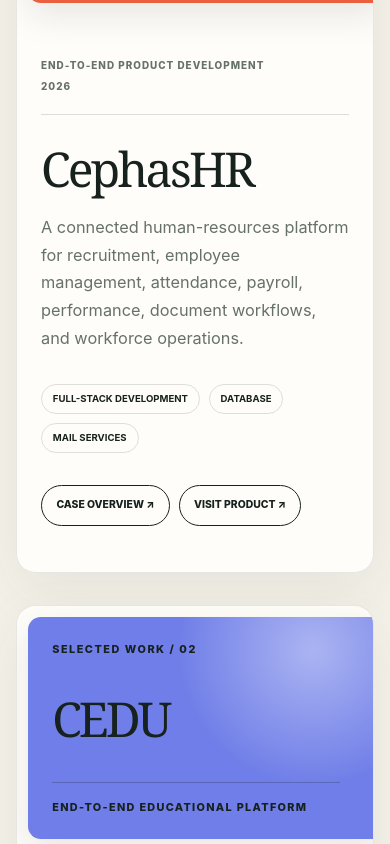
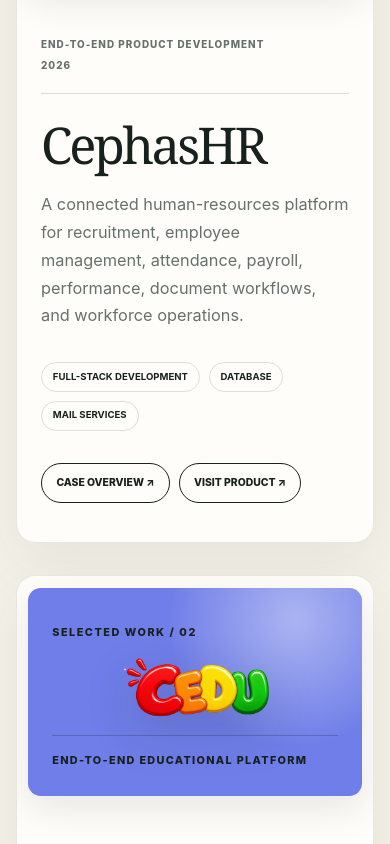
Before and after one commit to Akindelefelix1/MyPortfolio, a React (Vite) app: page /portfolio in a window 390 px wide. Shown: the part 940-1784 px from the top of the page. Built offline with nearby package versions, Linux system fonts and the light colour scheme.

Commit message:
feat: add logo image support to projects and enhance HomeProjects layout

```diff
--- a/src/components/sections/HomeProjects.tsx
+++ b/src/components/sections/HomeProjects.tsx
@@ -24,7 +24,7 @@
               <div className="portfolio-project-visual">
                 <div className="portfolio-project-placeholder" aria-hidden="true">
                   <span>Selected work / {project.number}</span>
-                  <strong>{project.title}</strong>
+                  {project.logoImage ? <img className="portfolio-project-logo" src={project.logoImage} alt="" /> : <strong>{project.title}</strong>}
                   <small>{project.category}</small>
                 </div>
               </div>
--- a/src/data/portfolio.ts
+++ b/src/data/portfolio.ts
@@ -23,7 +23,7 @@
   {
     id: 2, number: '02', title: 'CEDU', category: 'End-to-end educational platform', year: '2026',
     description: 'A family-centred learning and gaming platform connecting learner journeys, household controls, payments, rewards, content administration, and measurable progress.',
-    tags: ['React & TypeScript', 'Node & PostgreSQL', 'Render deployment'], href: 'https://cedu.cephassuite.com/login',
+    tags: ['React & TypeScript', 'Node & PostgreSQL', 'Render deployment'], href: 'https://cedu.cephassuite.com/login', logoImage: '/cedu-logo.png',
     accent: 'accent-blue', coverImage: '/cedu-cover.png',
     coverAlt: 'CEDU platform showing its educational games and structured learning experiences',
   },
--- a/src/styles/sections.css
+++ b/src/styles/sections.css
@@ -304,6 +304,7 @@
 .portfolio-project-placeholder { position: relative; width: 100%; min-width: 0; min-height: 21rem; padding: clamp(1.5rem, 4vw, 3.5rem); display: flex; flex-direction: column; justify-content: space-between; background: radial-gradient(circle at 80% 15%, rgba(255,255,255,.42), transparent 40%); }
 .portfolio-project-placeholder span { font-size: .68rem; font-weight: 800; letter-spacing: .14em; text-transform: uppercase; }
 .portfolio-project-placeholder strong { max-width: 90%; font: 400 clamp(3rem, 7vw, 7rem)/.85 Georgia, serif; letter-spacing: -.06em; }
+.portfolio-project-visual .portfolio-project-logo { display: block; width: min(68%, 24rem); height: auto; min-height: 0; max-height: 38%; margin: auto; object-fit: contain; filter: drop-shadow(0 1rem 1.5rem rgba(18,18,18,.16)); }
 .portfolio-project-placeholder small { max-width: 18rem; padding-top: 1rem; border-top: 1px solid rgba(23,33,29,.24); font-size: .68rem; font-weight: 800; letter-spacing: .12em; text-transform: uppercase; }
 .portfolio-project-copy { min-width: 0; display: flex; flex-direction: column; justify-content: center; padding: clamp(1.25rem, 2.5vw, 2.75rem) clamp(.75rem, 1.6vw, 1.5rem); }
 .portfolio-project-meta { display: flex; justify-content: space-between; gap: 1rem; padding-bottom: 1.25rem; border-bottom: 1px solid var(--line); color: var(--muted); font-size: .62rem; font-weight: 800; letter-spacing: .1em; text-transform: uppercase; }
@@ -346,9 +347,15 @@
 .portfolio-cta a:hover { background: var(--ink); color: white; }
 
 @media (max-width: 900px) {
+  .portfolio-projects { grid-auto-rows: auto; }
+  .portfolio-project-reveal, .portfolio-project-card { height: auto; }
   .portfolio-project-card, .portfolio-project-reveal:nth-child(even) .portfolio-project-card { grid-template-columns: 1fr; min-height: 0; }
   .portfolio-project-reveal:nth-child(even) .portfolio-project-visual { order: initial; }
   .portfolio-project-visual, .portfolio-project-visual img, .portfolio-project-placeholder { min-height: 0; aspect-ratio: 16 / 10; }
+  .portfolio-project-placeholder { padding: 2.25rem 1.5rem 1.75rem; }
+  .portfolio-project-visual .portfolio-project-logo { width: 72%; max-height: 42%; }
+  .portfolio-project-placeholder strong { max-width: 100%; font-size: clamp(3rem, 13vw, 4.5rem); }
+  .portfolio-project-placeholder small { max-width: 100%; }
   .portfolio-project-card { min-height: 0; }
   .career-heading, .additional-leadership { grid-template-columns: 1fr; }
   .career-timeline::before { left: .3rem; }
@@ -370,6 +377,7 @@
   .portfolio-project-visual { border-radius: .8rem; }
   .portfolio-project-copy { padding: 1.5rem .8rem 1.75rem; }
   .portfolio-project-meta { align-items: flex-start; flex-direction: column; gap: .4rem; }
+  .portfolio-project-copy h2 { margin-top: 1.75rem; font-size: clamp(3rem, 13vw, 4.2rem); }
   .career-section { padding-inline: 1rem; }
   .career-entry { padding-left: 1.35rem; }
 }
--- a/src/types/portfolio.ts
+++ b/src/types/portfolio.ts
@@ -11,6 +11,7 @@
   number: string
   coverImage?: string
   coverAlt?: string
+  logoImage?: string
 }
 
 export interface Experience {
```
Also changed, not shown: public/cedu-logo.png (added).
